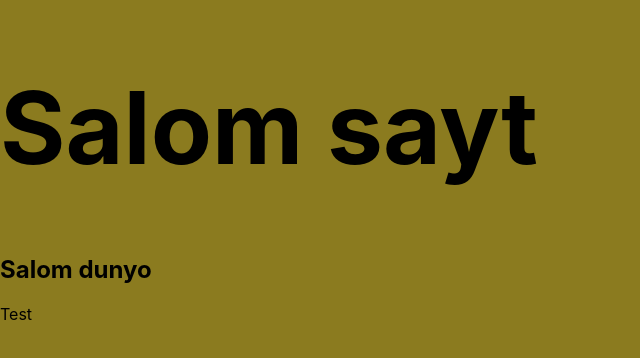
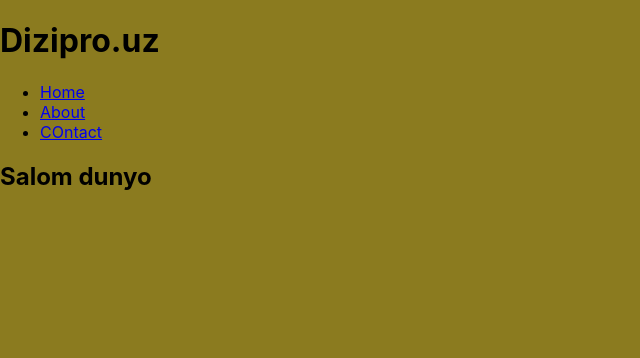
Before and after one commit to the-rustambek/dizipro-frontend, a React (Create React App) app: page / in a window 1280 px wide. Shown: the top 358 px of the page, without its empty margins (0-640 px from the left). Built offline with nearby package versions, Linux system fonts and the light colour scheme.

Commit message:
add header.jsx navbar

```diff
--- a/src/App.jsx
+++ b/src/App.jsx
@@ -1,25 +1,19 @@
 import logo from './logo.svg';
 import './App.scss';
+import Header from "./components/Header";
 
 function App() {
   const isTrue = true;
   return (
     <>
-    <Header color="red">
-      <h1>Salom sayt</h1>
-    </Header>
-    <div className="App">
-      {isTrue && <h2>Salom dunyo</h2>}
-    </div>
-    <p>Test</p>
+    <Header />
+    <div className="App">{isTrue &&  <h2>Salom dunyo</h2>}</div>
+
     </>
   );
 }
 
 
-function Header({children,color}){
 
-  return <header className={color === "red" ? "red": null}>{children}</header>;
-}
 
 export default App;
--- /dev/null
+++ b/src/components/Header.jsx
@@ -0,0 +1,20 @@
+export default function Header(){
+    return (
+        <header>
+            <h1>Dizipro.uz</h1>
+
+        <ul>
+            <li>
+                <a href="/">Home</a>
+            </li>
+            <li>
+                <a href="/about">About</a>
+            </li>
+            <li>
+                <a href="/contact">COntact</a>
+            </li>
+        </ul>
+
+        </header>
+    )
+}
```
